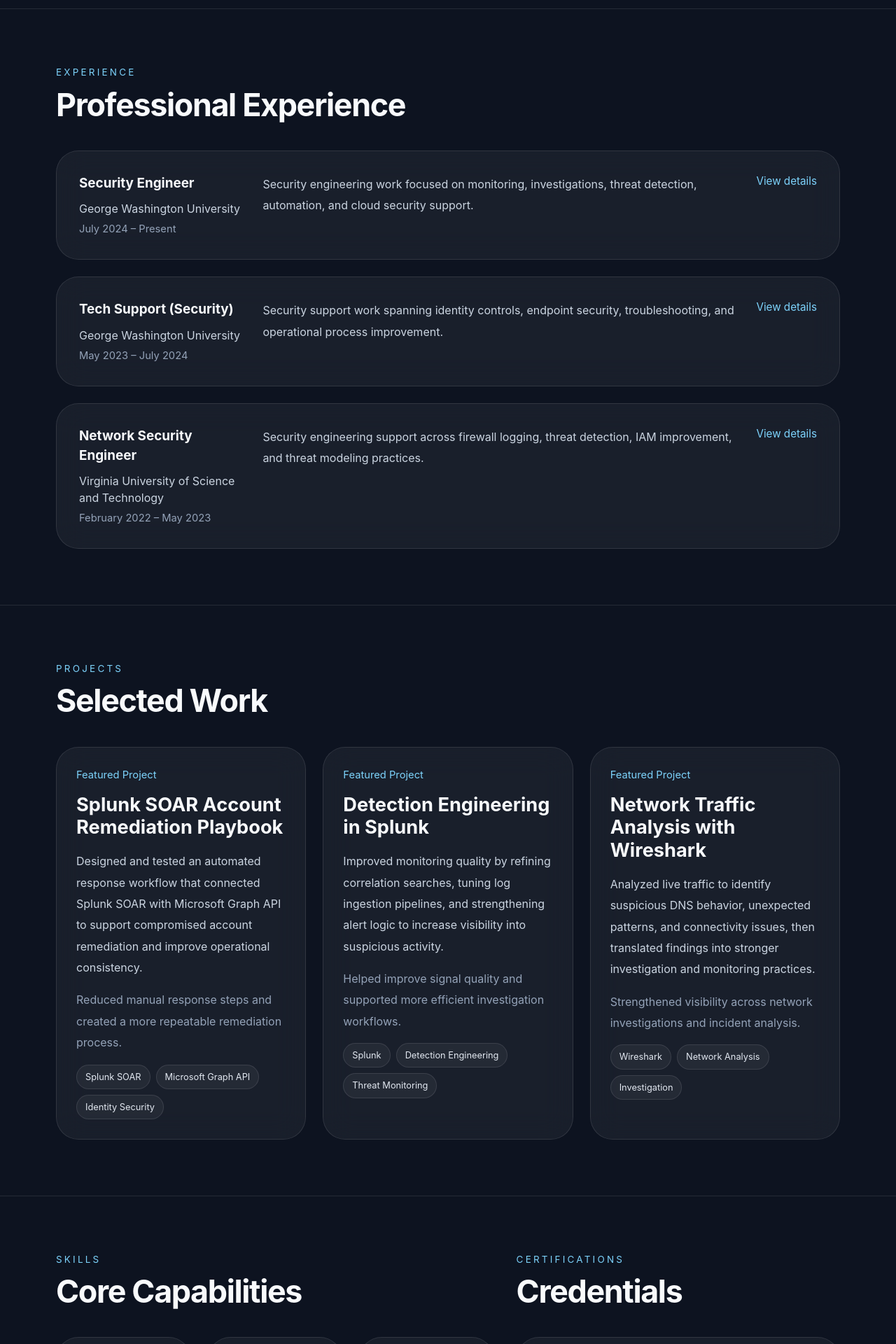
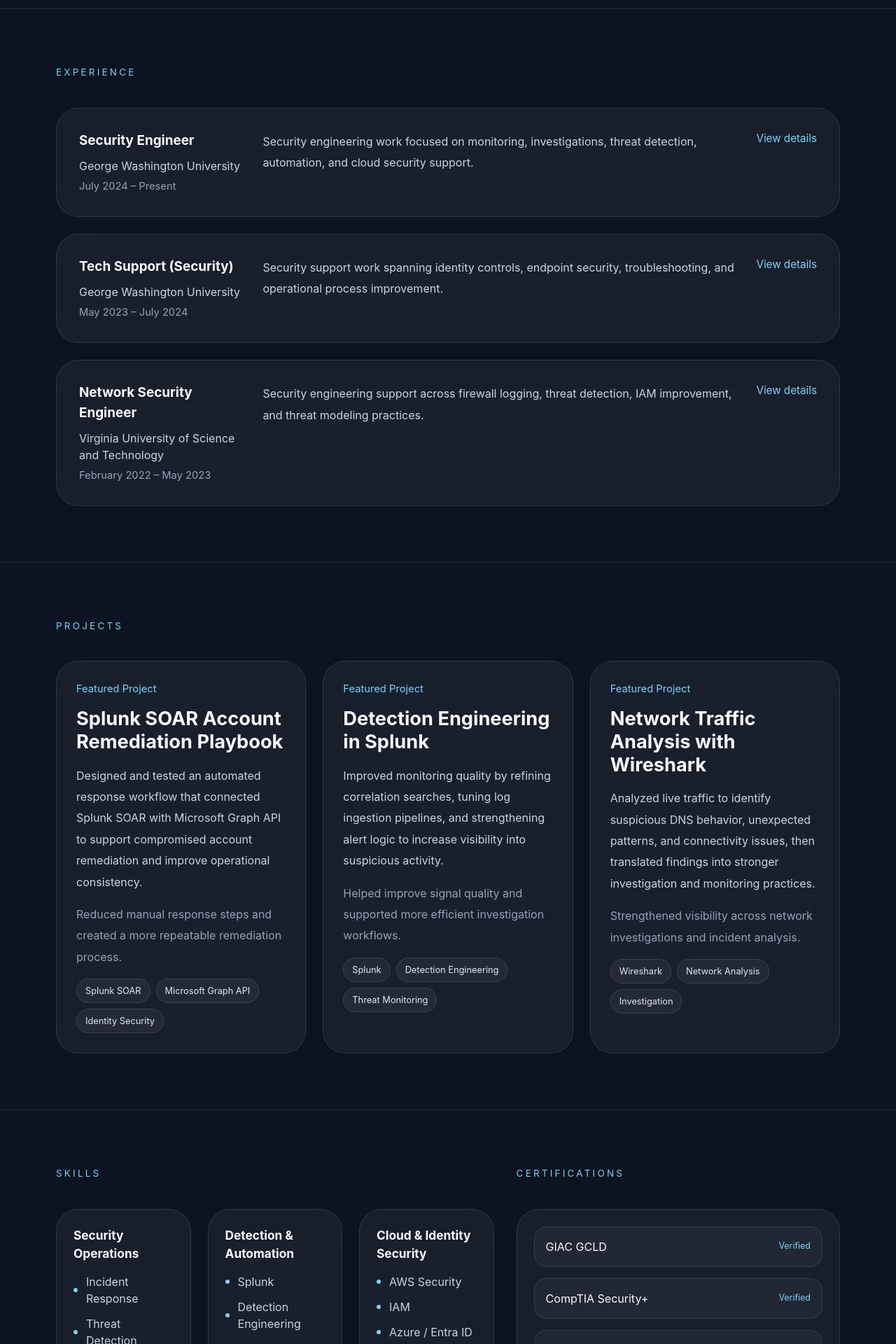
Before and after one commit to jiaming-sec/jiaming-portfolio, a React (Vite) app: page / in a window 1280 px wide. Shown: the part 1500-3420 px from the top of the page at 70% size. Built offline with nearby package versions, Linux system fonts and the light colour scheme.

Commit message:
Update App.jsx

```diff
--- a/src/App.jsx
+++ b/src/App.jsx
@@ -223,7 +223,7 @@
           <div className="container">
             <div className="section-heading">
               <p className="eyebrow">Experience</p>
-              <h2>Professional Experience</h2>
+              {/*<h2>Professional Experience</h2>*/}
             </div>
 
             <div className="stack">
@@ -272,7 +272,7 @@
           <div className="container">
             <div className="section-heading">
               <p className="eyebrow">Projects</p>
-              <h2>Selected Work</h2>
+              {/*<h2>Selected Work</h2>*/}
             </div>
 
             <div className="grid-3">
@@ -300,7 +300,7 @@
             <div>
               <div className="section-heading">
                 <p className="eyebrow">Skills</p>
-                <h2>Core Capabilities</h2>
+                {/*<h2>Core Capabilities</h2>*/}
               </div>
 
               <div className="skills-grid">
@@ -323,7 +323,7 @@
             <div>
               <div className="section-heading">
                 <p className="eyebrow">Certifications</p>
-                <h2>Credentials</h2>
+                {/*<h2>Credentials</h2>*/}
               </div>
 
               <div className="card credential-card">
```
